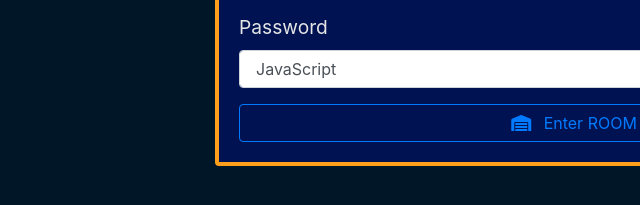
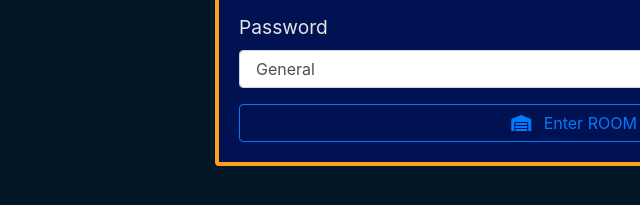
Before and after one commit to jontyrs/TeleCord, a website: page public/index.html in a window 1280 px wide. Shown: the part 363-568 px from the top of the page, 70-710 px from the left. Drawn offline with nearby package versions, Linux system fonts and the light colour scheme.

Commit message:
changes in chatting room

```diff
--- a/public/index.html
+++ b/public/index.html
@@ -31,12 +31,11 @@
                         <div class="form-group">
                             <label for="room">Password</label>
                             <select name = "room" id = "room" class="form-control">
-                                <option value="JavaScript">JavaScript</option>
-                                <option value="Python">Python</option>
-                                <option value="PHP">PHP</option>
-                                <option value="C#">C#</option>
-                                <option value="Ruby">Ruby</option>
-                                <option value="Java">Java</option>
+                                <option value="General">General</option>
+                                <option value="Gaming">Gaming</option>
+                                <option value="College">College</option>
+                                <option value="Trip">Trip</option>
+                                <option value="Party">Party</option>
                             </select>
                         </div>
                         <button type="submit" class="btn btn-outline-primary btn-block"><i class="fas fa-warehouse mx-2"></i> Enter ROOM</button>
```
